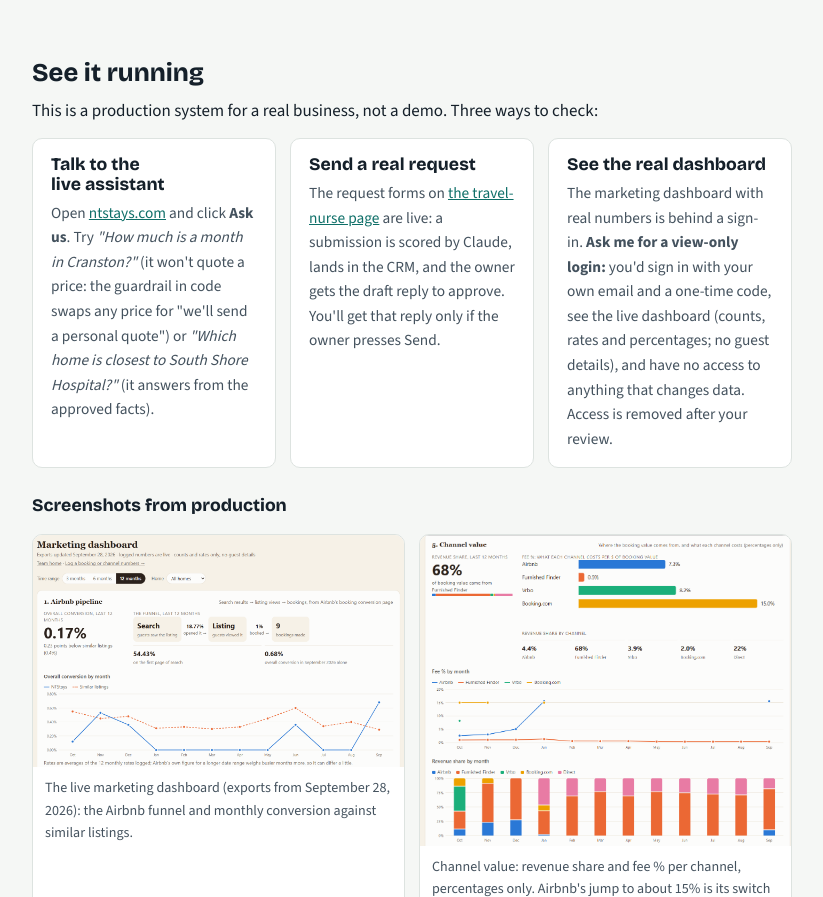
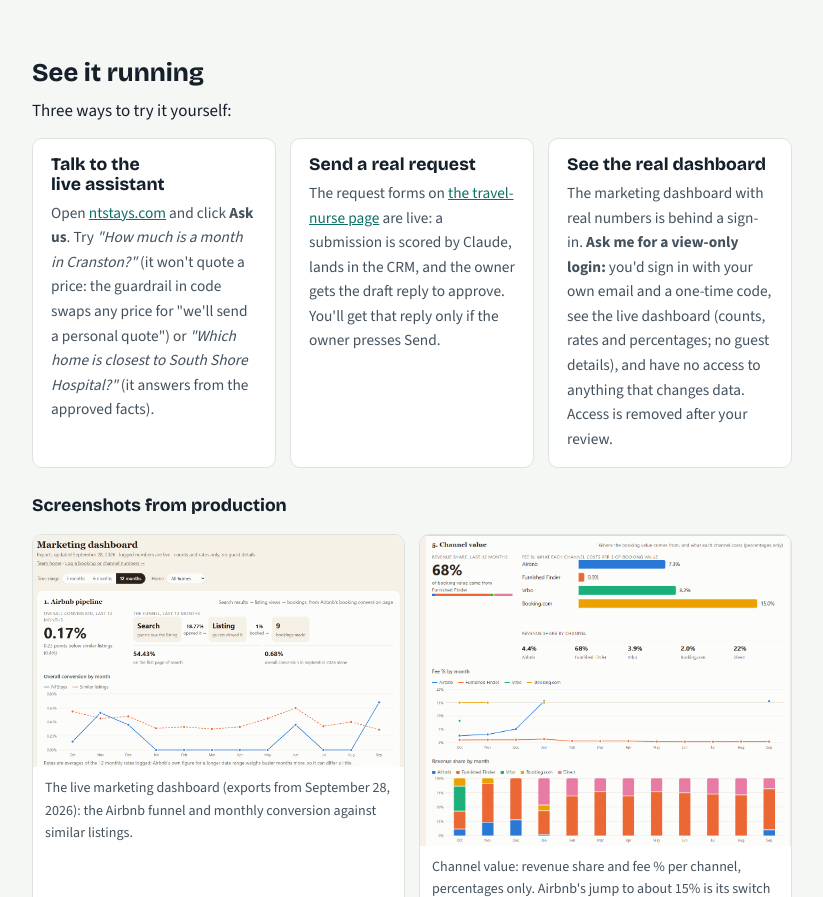
Before and after one commit to hanguyen6/ntstays-growth-ops, a plain HTML site: page docs/index.html in a window 1280 px wide. Shown: the part 1011-1908 px from the top of the page, without its empty margins (228-1051 px from the left). Drawn offline with nearby package versions, Linux system fonts and the light colour scheme.

Commit message:
Case study: plainer intro to See it running
Co-Authored-By: Claude Opus 5.5 <noreply@anthropic.com>

```diff
--- a/docs/index.html
+++ b/docs/index.html
@@ -149,7 +149,7 @@
   <section id="running">
     <div class="col">
       <h2>See it running</h2>
-      <p>This is a production system for a real business, not a demo. Three ways to check:</p>
+      <p>Three ways to try it yourself:</p>
       <div class="proof">
         <div class="principle"><h3>Talk to the live assistant</h3><p>Open <a href="https://ntstays.com" target="_blank" rel="noopener">ntstays.com</a>
           and click <b>Ask us</b>. Try <i>"How much is a month in Cranston?"</i> (it won't quote a price: the guardrail
```
